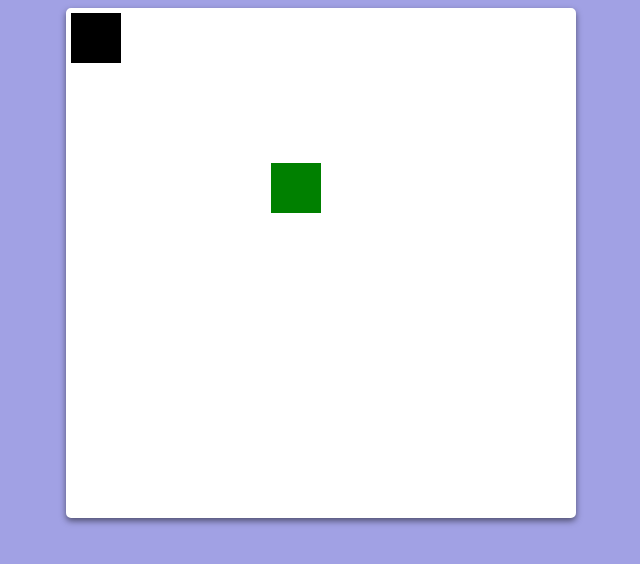
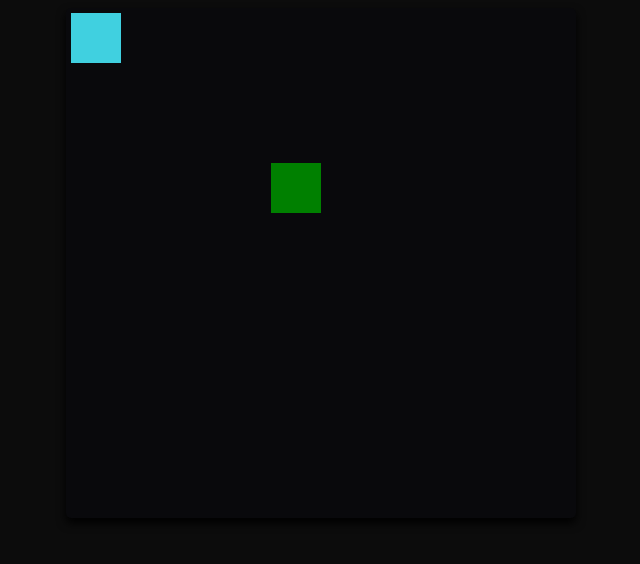
Before and after one commit to CaioVieiraF/game-multiplayer, a plain HTML site: page packages/web/index.html in a window 1280 px wide. Shown: the whole page, without its empty margins (319-959 px from the left). Drawn offline with Linux system fonts and the light colour scheme.

Commit message:
dark mode is default now

```diff
--- a/packages/web/index.html
+++ b/packages/web/index.html
@@ -7,6 +7,11 @@
     </head>
     <body>
         <canvas id="screen" width="10" height="10"></canvas>
-        <script type="module" src="script.js"></script>
+        <script type="module">
+            import main from './script.js';
+
+            main();
+
+        </script>
     </body>
 </html>
--- a/packages/web/render-screen.js
+++ b/packages/web/render-screen.js
@@ -1,12 +1,12 @@
 const renderScreen = (gameFrame, game, requestAnimationFrame) => {
     const context = gameFrame.getContext('2d');
 
-    context.fillStyle = 'white';
+    context.fillStyle = '#09090c';
     context.clearRect(0, 0, gameFrame.width, gameFrame.height);
 
     for (const playerId in game.state.players) {
         const player = game.state.players[playerId];
-        context.fillStyle = 'black';
+        context.fillStyle = '#40d0e0';
         context.fillRect(player.x, player.y, 1, 1);
     };
 
--- a/packages/web/script.js
+++ b/packages/web/script.js
@@ -2,7 +2,7 @@ import createKeyboardListener from './keyboard-listener.js';
 import createGame from './create-game.js';
 import renderScreen from './render-screen.js';
 
-function main() {
+const main = () => {
     const gameFrame = document.getElementById('screen');
 
     const game = createGame(gameFrame);
@@ -16,4 +16,4 @@ function main() {
 
 };
 
-main();
+export default main;
--- a/packages/web/styles.css
+++ b/packages/web/styles.css
@@ -1,15 +1,15 @@
 
 body{
-    background: #a1a1e4;
+    background: #0c0c0c;
 }
 
 canvas{
     display: block;
     margin: auto;
-    border: 5px solid white;
+    border: 5px solid #09090c;
     border-radius: 5px;
-    background: white;
-    box-shadow: 0 3px 6px 0 rgba(0, 0, 0, 0.5);
+    background: #09090c;
+    box-shadow: 0 5px 10px 0 rgb(0, 0, 0);
     image-rendering: pixelated;
     image-rendering: crisp-edges;
     image-rendering: -moz-crisp-edges;
```
